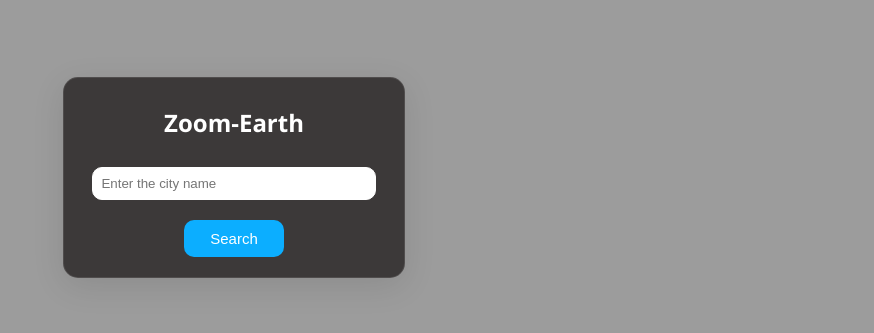
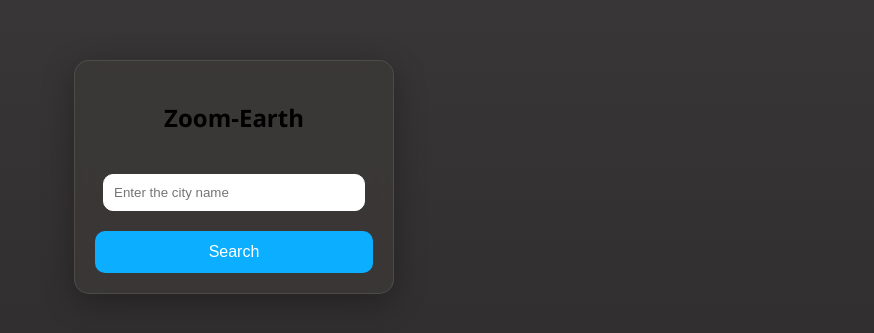
Before and after one commit to Prabhjotsingh11/Zoom-Earth, a plain HTML site: page index.html in a window 1280 px wide. Shown: the part 223-556 px from the top of the page, without its empty margins (406-1280 px from the left). Drawn offline with Linux system fonts and the light colour scheme.

Commit message:
Update style.css

```diff
--- a/style.css
+++ b/style.css
@@ -1,5 +1,5 @@
 body {
-    background: #9c9c9c;
+    background: linear-gradient(to bottom, #3d3b3b, #2b2929);
     font-family: 'Segoe UI', Tahoma, Geneva, Verdana, sans-serif;
     display: flex;
     align-items: center;
@@ -9,24 +9,24 @@
 }
 
 #weather-container {
-    background: rgb(60, 57, 57);
+    background: rgba(60, 57, 57, 0.8);
     max-width: 400px;
     padding: 20px;
     border-radius: 15px;
-    box-shadow: 0 8px 32px rgba(0, 0, 0, 0.1);
+    box-shadow: 0 8px 32px rgba(0, 0, 0, 0.3);
     backdrop-filter: blur(10px);
     border: 1px solid rgba(255, 255, 255, 0.1);
     text-align: center;
 }
 
-h2, label, p {
+h1, label, p {
     color: #fff;
     margin: 8px 0;
 }
 
 input {
     width: calc(100% - 16px);
-    padding: 8px;
+    padding: 10px;
     box-sizing: border-box;
     border-radius: 10px;
     border: 1px solid white;
@@ -36,17 +36,18 @@
 button {
     background: #0caeff;
     color: white;
-    padding: 10px;
+    padding: 12px;
     border: none;
     border-radius: 10px;
     cursor: pointer;
     margin-top: 20px;
-    width: 100px;
-    font-size: 15px;
+    width: 100%;
+    font-size: 16px;
+    transition: background 0.3s ease-in-out;
 }
 
 button:hover {
-    background: rgb(23, 255, 174);
+    background: #17ffae;
 }
 
 #temp-container p {
@@ -56,6 +57,7 @@
 
 #weather-info {
     font-size: 20px;
+    color: #ddd;
 }
 
 #weather-icon {
@@ -64,4 +66,6 @@
     margin: 0 auto 10px;
     margin-bottom: 0;
     display: none;
+    border-radius: 50%;
+    border: 4px solid #fff;
 }
```
